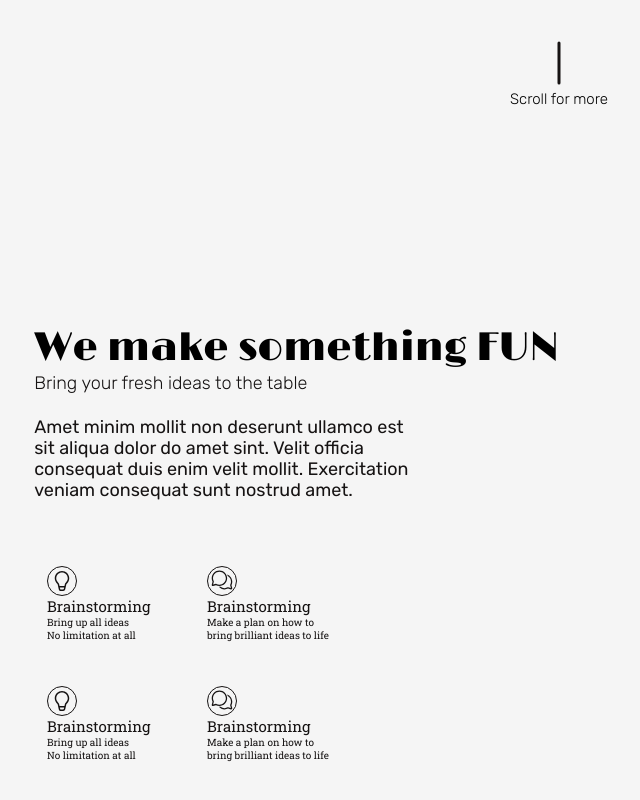
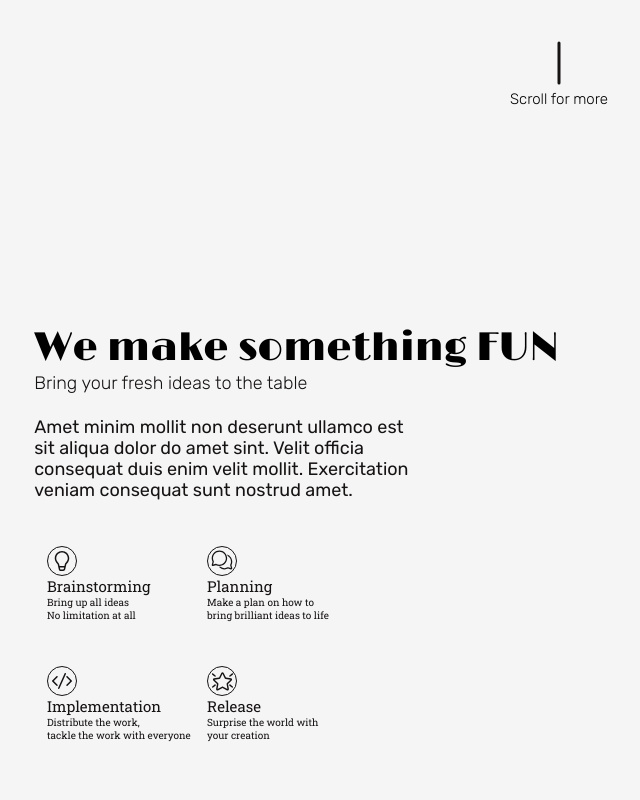
Before and after one commit to k3nzzy/Ladybug-Website, a React (Create React App) app: page /about in a window 1280 px wide. Shown: the part 616-1416 px from the top of the page, without its empty margins (81-721 px from the left). Built offline with nearby package versions, Linux system fonts and the light colour scheme.

Commit message:
implemented idea section / requires overhaul

```diff
--- a/src/pages/About/About.js
+++ b/src/pages/About/About.js
@@ -5,7 +5,8 @@ import { AboutPage, Title, MajorText, MinorText, LineContainer, ProjectPage,
 import Line from "../../images/Line.svg"
 import LightBulb from "../../images/LightBulb.svg"
 import Bubble from "../../images/bubble.svg"
-
+import Tag from "../../images/tag.svg"
+import Star from "../../images/star.svg"
 
 export default function About() {
     return (
@@ -36,20 +37,20 @@ export default function About() {
                         </SubIdea>
                         <SubIdea>
                             <img src={Bubble} alt="bubble" />
-                            <SubIdeaTitle>Brainstorming</SubIdeaTitle>
+                            <SubIdeaTitle>Planning</SubIdeaTitle>
                             <SubIdeaText>Make a plan on how to<br/>bring brilliant ideas to life</SubIdeaText>
                         </SubIdea>
                     </HalfSubSection>
                     <HalfSubSection>
-                    <SubIdea>
-                            <img src={LightBulb} alt="lightbulb" />
-                            <SubIdeaTitle>Brainstorming</SubIdeaTitle>
-                            <SubIdeaText>Bring up all ideas<br/>No limitation at all</SubIdeaText>
+                        <SubIdea>
+                            <img src={Tag} alt="tag" />
+                            <SubIdeaTitle>Implementation</SubIdeaTitle>
+                            <SubIdeaText>Distribute the work,<br/>tackle the work with everyone</SubIdeaText>
                         </SubIdea>
                         <SubIdea>
-                            <img src={Bubble} alt="bubble" />
-                            <SubIdeaTitle>Brainstorming</SubIdeaTitle>
-                            <SubIdeaText>Make a plan on how to<br/>bring brilliant ideas to life</SubIdeaText>
+                            <img src={Star} alt="star" />
+                            <SubIdeaTitle>Release</SubIdeaTitle>
+                            <SubIdeaText>Surprise the world with<br/>your creation</SubIdeaText>
                         </SubIdea>
                     </HalfSubSection>
                 </ProjectLeft>
--- a/src/pages/About/Styles.js
+++ b/src/pages/About/Styles.js
@@ -127,7 +127,7 @@ export const HalfSubSection = styled.div`
 `;
 
 export const SubIdea = styled.div`
-    height: 20vh;
+    height: 15vh;
     width: 12.5vw;
     display: flex;
     flex-direction: column;
```
